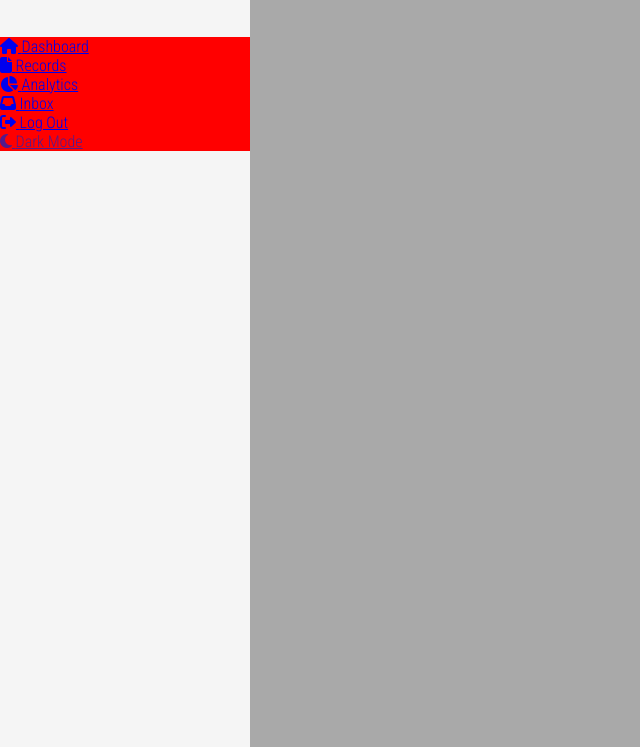
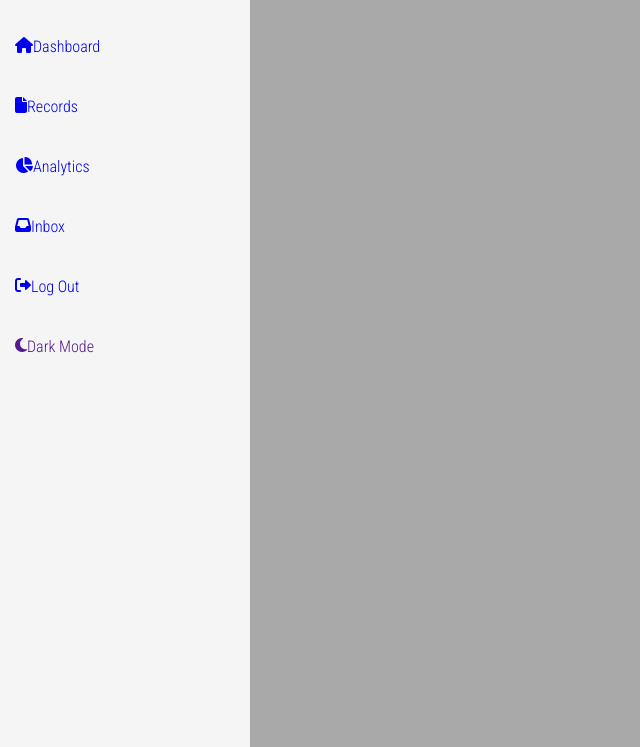
Before and after one commit to asbhogal/Whiskey-Supplier-Admin-Dashboard, a plain HTML site: page index.html in a window 1280 px wide. Shown: the part 53-800 px from the top of the page, without its empty margins (0-640 px from the left). Drawn offline with Linux system fonts and the light colour scheme.

Commit message:
amendments

```diff
--- a/style.css
+++ b/style.css
@@ -61,8 +61,8 @@ nav .logo-name .logo_name {
 }
 
 nav .menu-items {
-    background-color: red;
     margin-top: 40px;
+    margin-left: 15px;
     height: calc(100%; - 90px)
     display: flex;
     flex-direction: column;
@@ -70,5 +70,11 @@ nav .menu-items {
 }
 
 .menu-items li {
-    list-style: none;
+    list-style-type: none;
 }
+
+.menu-items li a {
+    display: flex;
+    height: 60px;
+    text-decoration: none;
+}
```
